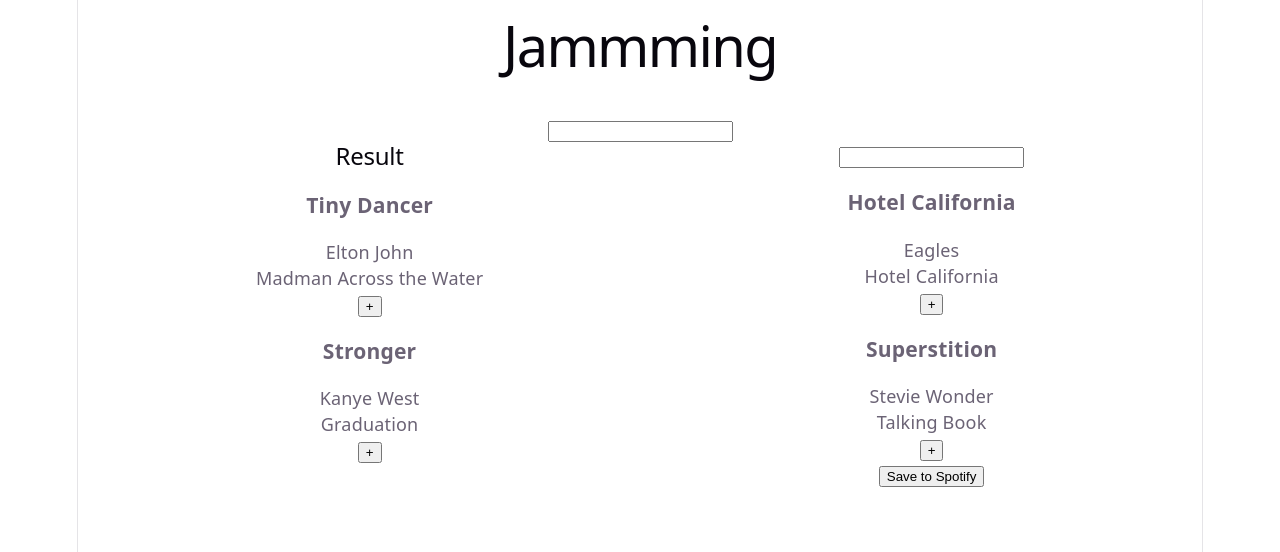
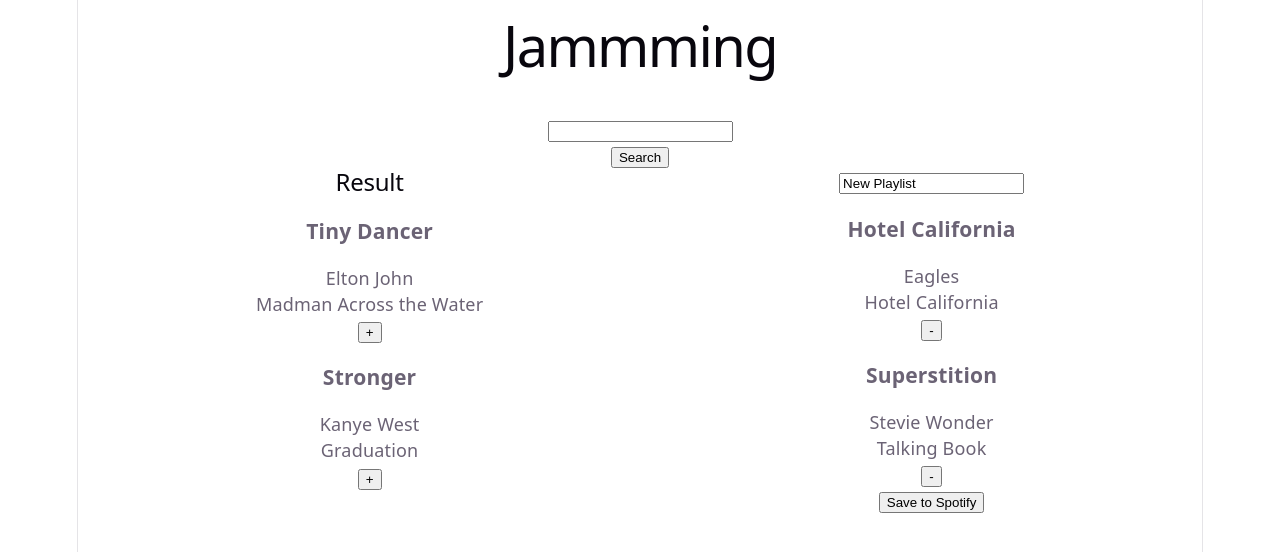
Before and after one commit to Hadinull/project-CODE-13_Playlist-App, a React (Vite) app: page / in a window 1280 px wide. Shown: the top 552 px of the page. Built offline with nearby package versions, Linux system fonts and the light colour scheme.

Commit message:
added remove and add button to playlist

```diff
--- a/src/App.jsx
+++ b/src/App.jsx
@@ -4,29 +4,72 @@
 import PlayList from './Playlist';
 import './App.css';
 
-{/*the const searchResults will be passed to SearchResults as a distructing prop*/}
+{/* Mock search results passed to SearchResults as the "userSearchResult" prop*/}
 const searchResultsMock = [
   { id: 1, name: 'Tiny Dancer', artist: 'Elton John', album: 'Madman Across the Water' },
   { id: 2, name: 'Stronger', artist: 'Kanye West', album: 'Graduation' }
 ];
-
+{/*Mock playlist tracks passed to PlayList as the "list" prop*/}
 const playlistMock = [
   { id: 3, name: 'Hotel California', artist: 'Eagles', album: 'Hotel California' },
   { id: 4, name: 'Superstition', artist: 'Stevie Wonder', album: 'Talking Book' }
 ];
+
 function App(){
+  const [playlistTracks, setPlaylistTracks] = useState(playlistMock);
+  const [playlistName, setPlaylistName] = useState('New Playlist');
+
+
+
+   {/*Add a new track to the playlist if it's not already included*/}
+  function addTrack(track){
+    {/*.some() loops through playlistTracks to check if AT LEAST ONE song has a matching id 🆔
+     Returns 'true' if the song is already in the playlist, or 'false' if it's not */}
+  const isDuplicate = playlistTracks.some((savedTrack) => savedTrack.id === track.id);
+  if (!isDuplicate) {
+{/*Update state with a new array containing all existing tracks plus the new one*/}
+      setPlaylistTracks([...playlistTracks, track]);
+    }
+  };
+  {/* function addTrack(track) {
+  let isDuplicate = false;
+
+  for (let i = 0; i < playlistTracks.length; i++) {
+    if (playlistTracks[i].id === track.id) {
+      isDuplicate = true;
+      break;
+    }
+  }
+
+  if (!isDuplicate) {
+    setPlaylistTracks([...playlistTracks, track]);
+  }
+} */}
+
+
+
+
+function removeTrack(track){
+  const newPlaylist = playlistTracks.filter((savedTrack) => savedTrack.id !== track.id
+);
+setPlaylistTracks(newPlaylist);
+}
+
+
+
   return(
     <div>
       <h1>Jammming</h1>
       <br/>
-      <label htmlFor="search"></label>
-      <input id="search" name="search" type="text" />
-      {/* here we render searchResult in app and we gave it the distructing {userSearchResult} prop
-      that will be passed to SearchResults component file*/}
+      <SearchBar />
+
       <div className="App-playlist">
-      <SearchResults userSearchResult={searchResultsMock} />
-      <PlayList list={playlistMock}/>
+      <SearchResults userSearchResult={searchResultsMock} onAdd={addTrack} />  {/* Render SearchResults with mock data and pass down addTrack handler */}
+
+      <PlayList list={playlistTracks} playlistprop={playlistName} onRemove={removeTrack}/>  {/* Render PlayList with current playlist tracks and playlist name*/}
       </div>
+
+
 </div>
   )
 }
--- a/src/PlayList.jsx
+++ b/src/PlayList.jsx
@@ -1,12 +1,13 @@
 import {useState} from 'react';
 import TrackList from './TrackList';
-function PlayList( { list } ){
-
+{/* PlayList receives "list" (tracks) and "playlistprop" (name) from App */}
+function PlayList( { list, playlistprop, onRemove } ){
     return(
      <div>
         <label htmlFor="custom-paly-list"></label>
-        <input id="custom-paly-list" type="text" />
-        <TrackList tracks={ list }/>
+        <input id="custom-paly-list" type="text" defaultValue={playlistprop}/>
+        {/* Render TrackList with the playlist tracks */}
+        <TrackList tracks={ list } onRemove={ onRemove } />
         <button>Save to Spotify</button>
      </div>
     )
--- a/src/SearchBar.jsx
+++ b/src/SearchBar.jsx
@@ -4,7 +4,10 @@
 
     return(
      <div>
-
+      <label htmlFor="search"></label>
+      <input id="search" name="search" type="text" />
+      <br/>
+      <button>Search</button>
      </div>
     );
 };
--- a/src/SearchResults.jsx
+++ b/src/SearchResults.jsx
@@ -1,12 +1,12 @@
 import React from 'react';
 import TrackList from './TrackList';
-{/*here we get {userSearchResult} from app */}
-function SearchResults( {userSearchResult} ){
+{/*here we Receive userSearchResult and onAdd handler from App */}
+function SearchResults( {userSearchResult, onAdd, onRemove} ){
     return(
         <div>
             <h2>Result</h2>
-{/*and here we pass that to tacklist as a new distructing prop "tracks" will be set = to { userSearchResult }*/}
-            <TrackList tracks={ userSearchResult }/>
+{/*here we Pass search results down to TrackList as "tracks"*/}
+            <TrackList tracks={ userSearchResult } onAdd={ onAdd } onRemove={onRemove}/>
 
         </div>
     )
--- a/src/Track.jsx
+++ b/src/Track.jsx
@@ -1,13 +1,15 @@
 import React from 'react';
-{/*here we get track as its own track distructing prop */}
-function Track( {track} ){
+{/*Track receives a single track object and the onAdd handler */}
+function Track( {track, onAdd, onRemove} ){
     return(
      <div>
         {/*here we have track to accses the const serachResult from app. */}
       <h3>{track.name}</h3>
       <p>{track.artist}</p>
       <p>{track.album}</p>
-      <button>+</button>
+      {/* Call onAdd when "+" button is clicked to add this track to playlist */}
+       { onAdd &&<button onClick={() => onAdd(track)}>+</button> }
+     { onRemove &&<button onClick={() => onRemove(track)}>-</button>}
      </div>
     )
 };
--- a/src/TrackList.jsx
+++ b/src/TrackList.jsx
@@ -1,13 +1,12 @@
 import {useState} from 'react';
 import Track from './Track';
 {/* here tracklist now have the prop "tracks" and tracks has been set to searchResult*/}
-function TrackList( {tracks }){
+function TrackList( {tracks, onAdd, onRemove}){
     return(
      <div>
-        {/*now we here we open tracks if its true. and then we use the method .map() so we can loop
-        in the array and get the song id and track is its own prop now since its the last there */}
+        {/*Loop through tracks array and render a Track component for each song */}
       {tracks?.map((song)=>(
-        <Track key={song.id} track={song} />
+        <Track key={song.id} track={ song } onAdd={ onAdd } onRemove={ onRemove }/>
       ))
 
 
```
